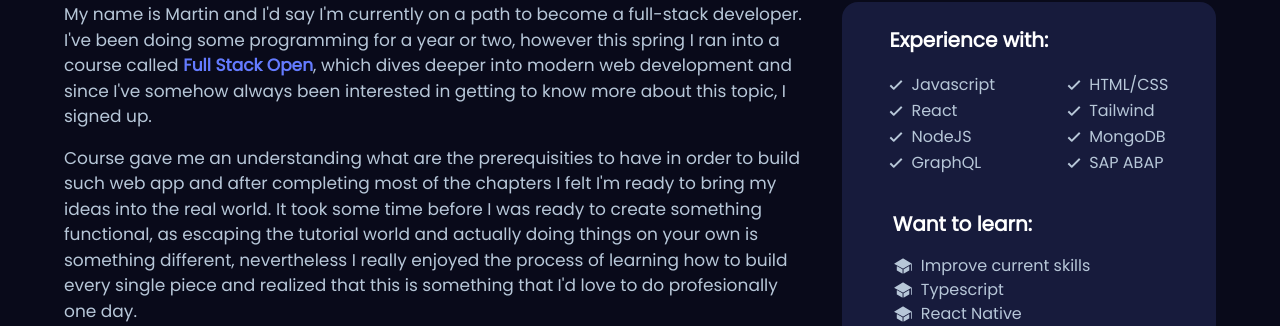
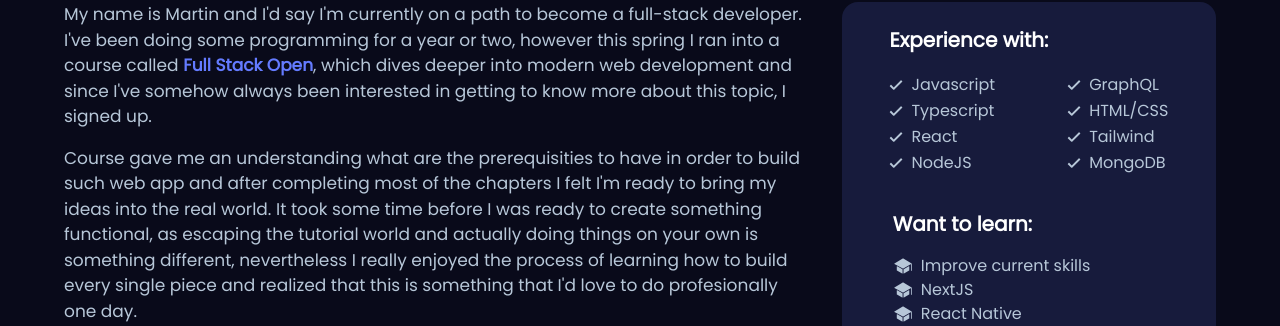
Before and after one commit to martinezynwa/personal-portfolio, a React (Create React App) app: page / in a window 1280 px wide. Shown: the part 196-522 px from the top of the page. Built offline with nearby package versions, Linux system fonts and the light colour scheme.

Commit message:
text update

```diff
--- a/src/components/About/ExperienceInfo.js
+++ b/src/components/About/ExperienceInfo.js
@@ -25,15 +25,15 @@ const ExperienceInfo = () => {
           <div className="flex flex-row gap-16 text-darkerWhite">
             <ul className="-space-y-1 -ml-2">
               <Knowledge name="Javascript" type="knowledge" />
+              <Knowledge name="Typescript" type="knowledge" />
               <Knowledge name="React" type="knowledge" />
               <Knowledge name="NodeJS" type="knowledge" />
-              <Knowledge name="GraphQL" type="knowledge" />
             </ul>
             <ul className="-space-y-1">
+              <Knowledge name="GraphQL" type="knowledge" />
               <Knowledge name="HTML/CSS" type="knowledge" />
               <Knowledge name="Tailwind" type="knowledge" />
               <Knowledge name="MongoDB" type="knowledge" />
-              <Knowledge name="SAP ABAP" type="knowledge" />
             </ul>
           </div>
         </div>
@@ -41,7 +41,7 @@ const ExperienceInfo = () => {
           <h3 className="mb-4 font-semibold text-xl">Want to learn:</h3>
           <ul className="text-darkerWhite">
             <Knowledge name="Improve current skills" type="study" />
-            <Knowledge name="Typescript" type="study" />
+            <Knowledge name="NextJS" type="study" />
             <Knowledge name="React Native" type="study" />
             <Knowledge name="Every modern tech stack :)" type="study" />
           </ul>
```
